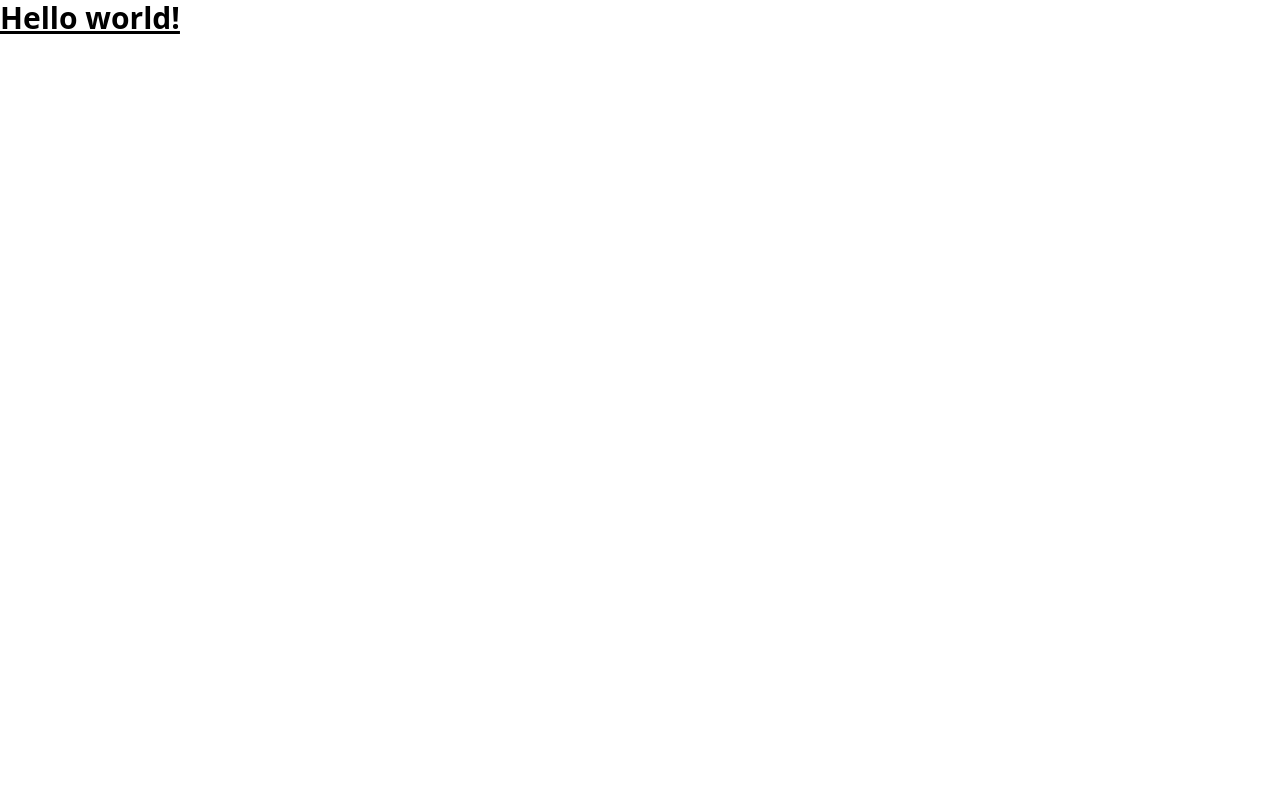
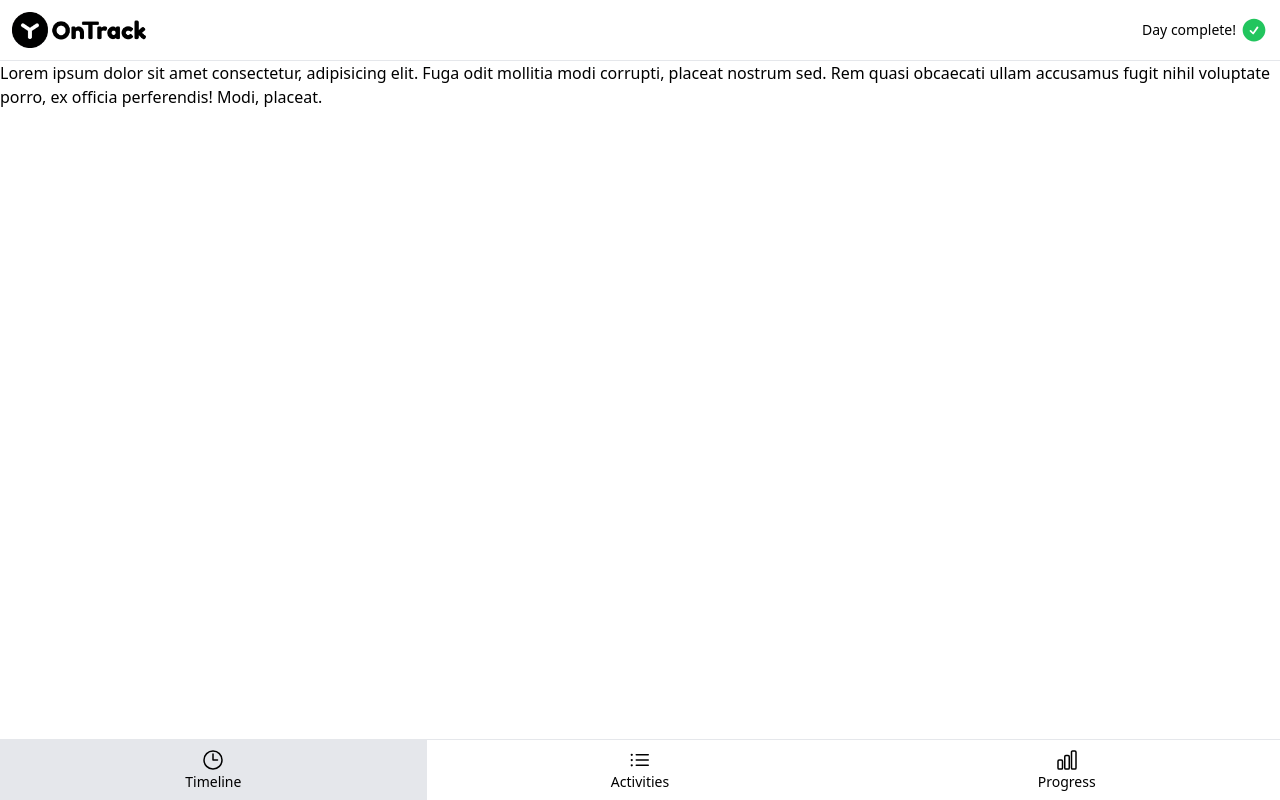
Before and after one commit to vladislavpvd/ontrack, a Vue app: page / in a window 1280 px wide. Built offline with nearby package versions, Linux system fonts and the light colour scheme.

Commit message:
added header and nav components

```diff
--- a/index.html
+++ b/index.html
@@ -4,10 +4,10 @@
     <meta charset="UTF-8">
     <link rel="icon" href="/favicon.ico">
     <meta name="viewport" content="width=device-width, initial-scale=1.0">
-    <title>Vite App</title>
+    <title>OnTrack</title>
   </head>
   <body>
-    <div id="app"></div>
+    <div id="app" class="flex flex-col min-h-screen"></div>
     <script type="module" src="/src/main.js"></script>
   </body>
 </html>
--- a/package.json
+++ b/package.json
@@ -10,6 +10,7 @@
     "format": "prettier --write src/"
   },
   "dependencies": {
+    "@heroicons/vue": "^2.0.18",
     "vue": "^3.3.4"
   },
   "devDependencies": {
--- a/src/App.vue
+++ b/src/App.vue
@@ -1,3 +1,12 @@
+<script setup>
+  import TheHeader from './components/TheHeader.vue'
+  import TheNav from './components/TheNav.vue'
+</script>
+
 <template>
-  <h1 class="text-3xl font-bold underline">Hello world!</h1>
+  <TheHeader />
+
+  <main class="flex flex-grow flex-col">Lorem ipsum dolor sit amet consectetur, adipisicing elit. Fuga odit mollitia modi corrupti, placeat nostrum sed. Rem quasi obcaecati ullam accusamus fugit nihil voluptate porro, ex officia perferendis! Modi, placeat.</main>
+
+  <TheNav />
 </template>
--- /dev/null
+++ b/src/components/NavItem.vue
@@ -0,0 +1,13 @@
+<script>
+export default {
+    inheritAttrs: false
+}
+</script>
+
+<template>
+    <li class="flex-1">
+        <a v-bind="$attrs" class="flex flex-col items-center p-2 text-sm capitalize">
+            <slot></slot>
+        </a>
+      </li>
+</template>
--- /dev/null
+++ b/src/components/TheHeader.vue
@@ -0,0 +1,11 @@
+<script setup>
+import TheLogo from './TheLogo.vue'
+import TheHeaderProgress from './TheHeaderProgress.vue'
+</script>
+
+<template>
+  <header class="sticky top-0 z-20 flex items-center justify-between border-b bg-white p-3">
+    <TheLogo />
+    <TheHeaderProgress />
+  </header>
+</template>
--- /dev/null
+++ b/src/components/TheHeaderProgress.vue
@@ -0,0 +1,16 @@
+<script setup>
+import { CheckCircleIcon } from '@heroicons/vue/24/solid'
+</script>
+
+<template>
+    <a class="text-sm" href="#">
+      <div v-if="true" class="flex items-center gap-1">
+        Day complete!
+        <CheckCircleIcon class="h-7 text-green-500" />
+      </div>
+      <div v-else class="flex items-center gap-1">
+        <div>Progress: <span class="font-mono">20%</span></div>
+        <div class="h-3 w-3 rounded-full bg-red-500"></div>
+      </div>
+    </a>
+</template>
--- /dev/null
+++ b/src/components/TheLogo.vue
@@ -0,0 +1,5 @@
+<template>
+    <a href="#">
+      <img class="h-9" src="../assets/logo.png" alt="Logo" />
+    </a>
+</template>
--- /dev/null
+++ b/src/components/TheNav.vue
@@ -0,0 +1,30 @@
+<script setup>
+import { ref } from 'vue';
+import NavItem from './NavItem.vue'
+
+import { ClockIcon, ListBulletIcon, ChartBarIcon } from '@heroicons/vue/24/outline'
+
+const navItems = {
+  timeline: ClockIcon,
+  activities: ListBulletIcon,
+  progress: ChartBarIcon
+}
+
+const currentPage = ref('timeline')
+</script>
+
+<template>
+  <nav class="sticky bottom-0 z-10 bg-white">
+    <ul class="flex items-center justify-around border-t">
+      <NavItem
+        v-for="(icon, page) in navItems"
+        :key="page"
+        :href="`#${page}`"
+        :class="{ 'bg-gray-200 pointer-events-none': page === currentPage }"
+        @click="currentPage = page"
+      >
+        <component class="h-6 w-6" :is="icon" /> {{ page }}
+      </NavItem>
+    </ul>
+  </nav>
+</template>
```
Also changed, not shown: src/assets/logo.png (added), 1 other file (tests, documents, lock files or other folders).
